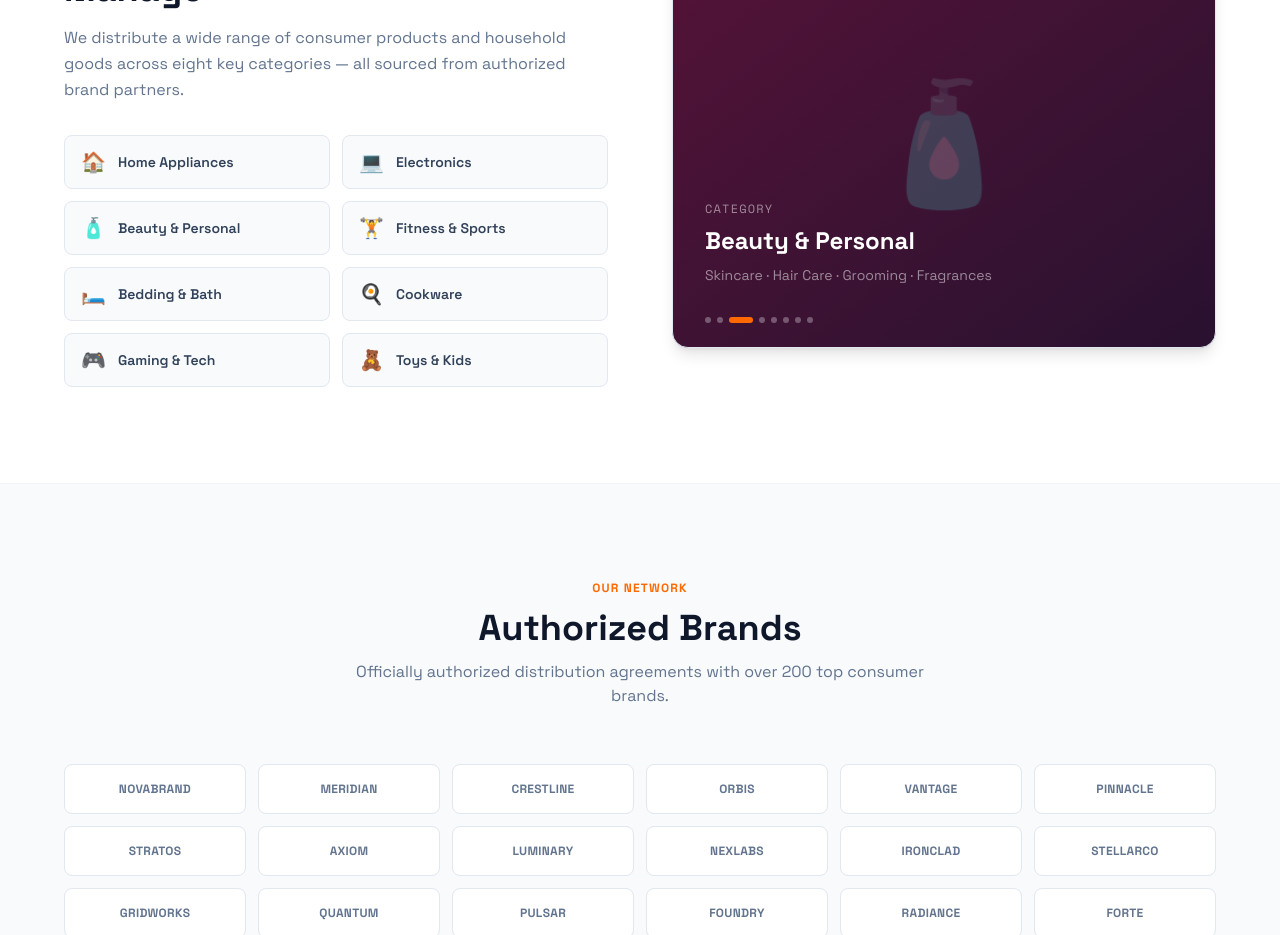
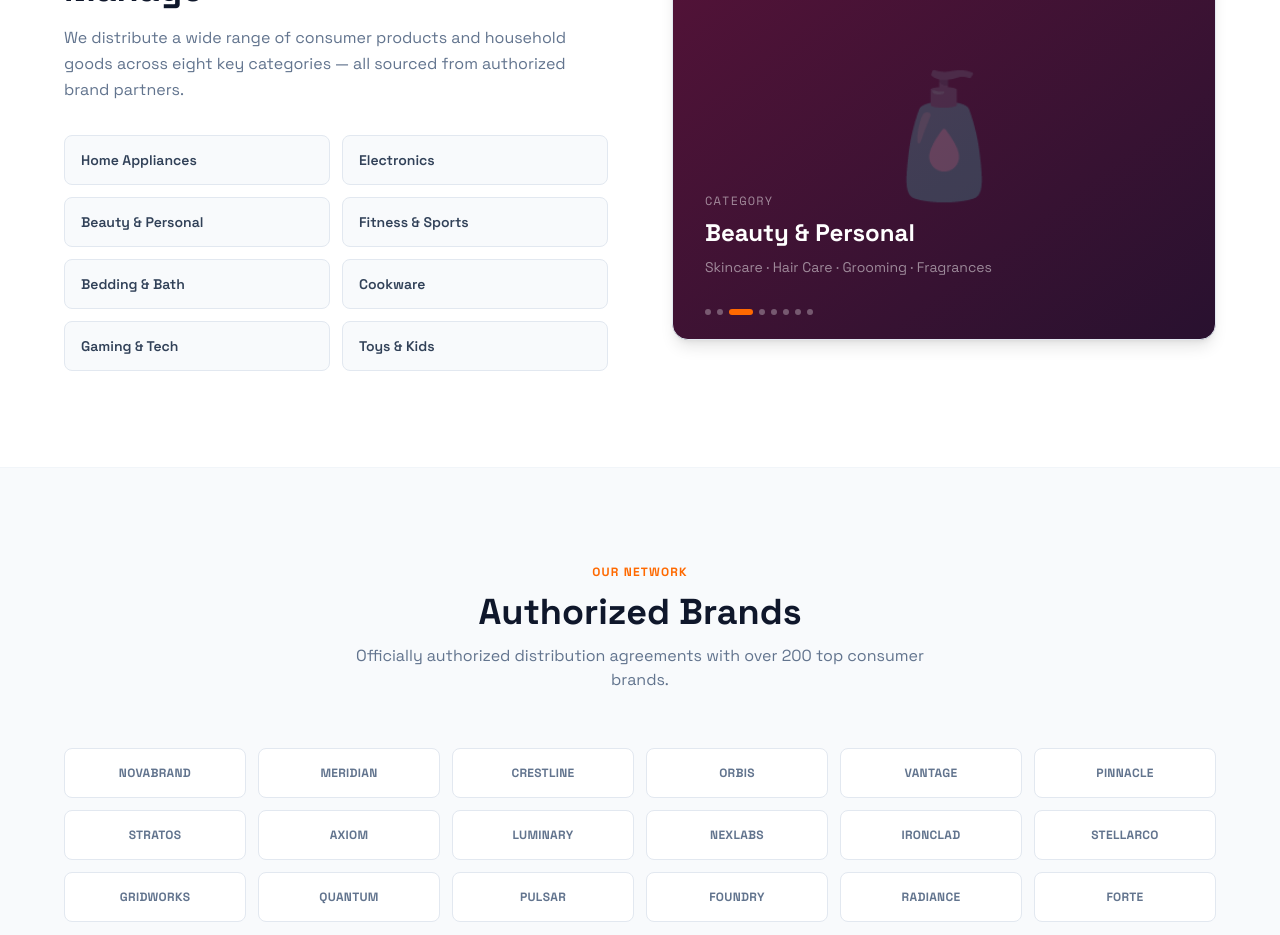
Before and after one commit to nelsonanaya1001-glitch/acme-landing, a Next.js app: page / in a window 1280 px wide. Shown: the part 1740-2675 px from the top of the page. Built offline with nearby package versions, Linux system fonts and the light colour scheme.

Commit message:
Remove icons from product category list

```diff
--- a/app/page.tsx
+++ b/app/page.tsx
@@ -283,21 +283,16 @@ export default function Home() {
             </p>
             <div className="grid grid-cols-2 gap-3">
               {[
-                { icon: "🏠", label: "Home Appliances"  },
-                { icon: "💻", label: "Electronics"       },
-                { icon: "🧴", label: "Beauty & Personal" },
-                { icon: "🏋️", label: "Fitness & Sports"  },
-                { icon: "🛏️", label: "Bedding & Bath"    },
-                { icon: "🍳", label: "Cookware"          },
-                { icon: "🎮", label: "Gaming & Tech"     },
-                { icon: "🧸", label: "Toys & Kids"       },
-              ].map((cat) => (
+                "Home Appliances", "Electronics",
+                "Beauty & Personal", "Fitness & Sports",
+                "Bedding & Bath", "Cookware",
+                "Gaming & Tech", "Toys & Kids",
+              ].map((label) => (
                 <div
-                  key={cat.label}
-                  className="flex items-center gap-3 px-4 py-3 rounded-lg border border-slate-200 bg-slate-50 hover:border-orange-300 hover:bg-orange-50 transition-all cursor-pointer group"
+                  key={label}
+                  className="px-4 py-3 rounded-lg border border-slate-200 bg-slate-50 hover:border-orange-300 hover:bg-orange-50 transition-all cursor-pointer group"
                 >
-                  <span className="text-xl">{cat.icon}</span>
-                  <span className="text-sm font-semibold text-slate-700 group-hover:text-orange-600 transition-colors">{cat.label}</span>
+                  <span className="text-sm font-semibold text-slate-700 group-hover:text-orange-600 transition-colors">{label}</span>
                 </div>
               ))}
             </div>
```
